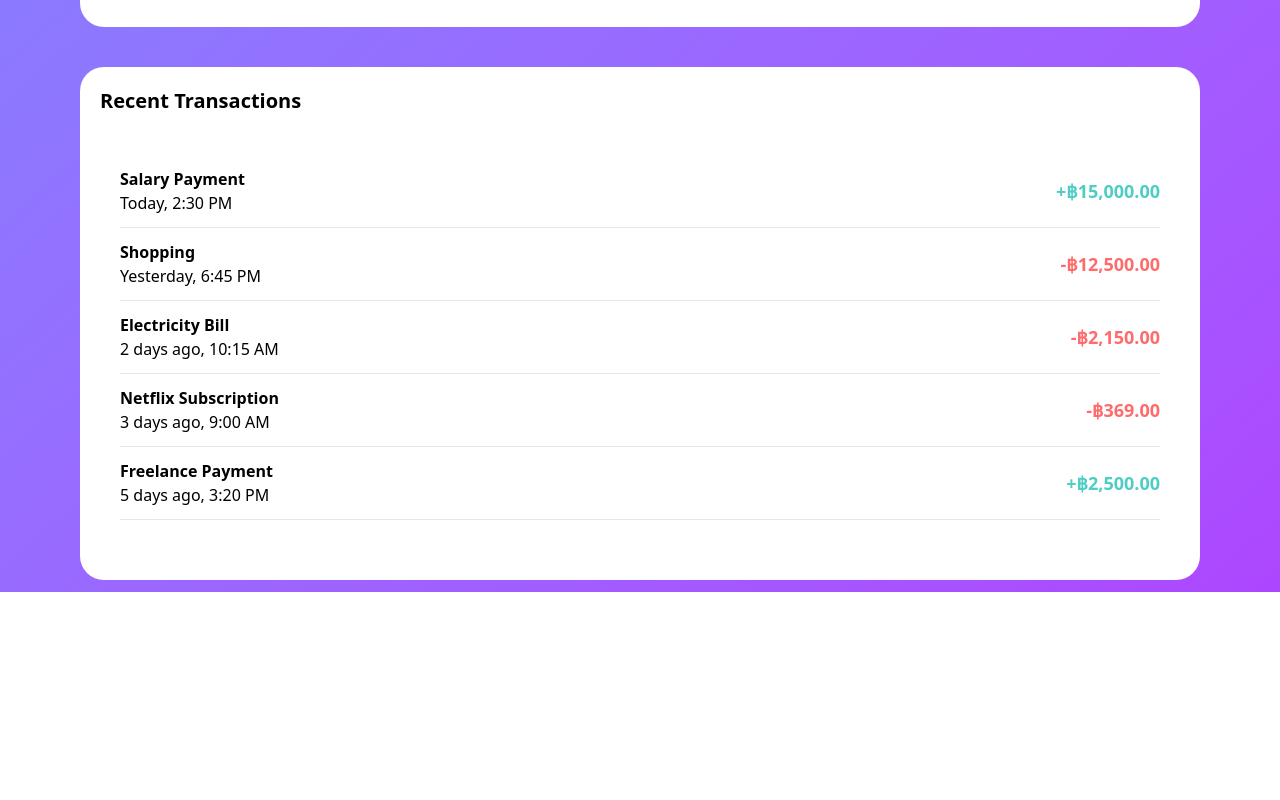
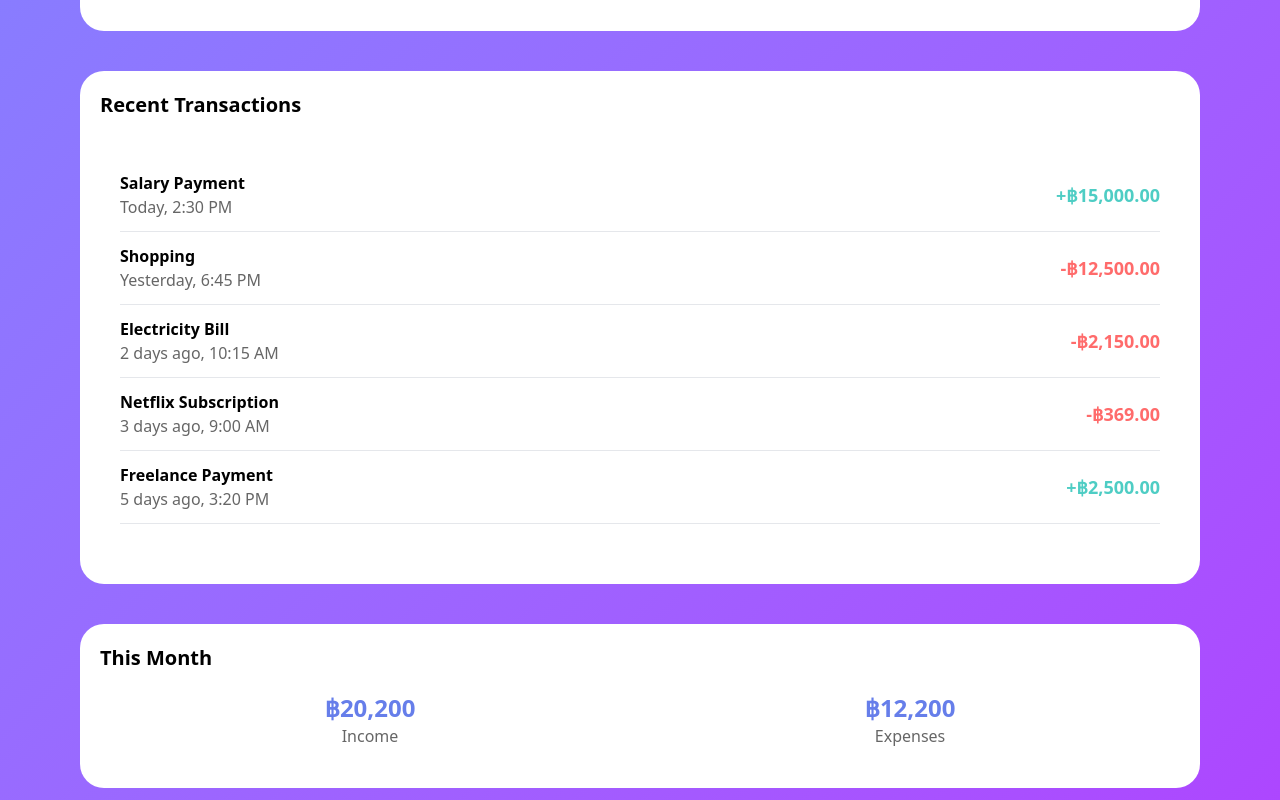
Before and after one commit to Jeanne-KK/Wallet-Web-App, a React (Vite) app in the folder frontend/: page / in a window 1280 px wide. Shown: the part 525-1325 px from the top of the page. Before the commit the page ends 1117 px from the top, so only its background shows below. Built offline with nearby package versions, Linux system fonts and the light colour scheme.

Commit message:
Built ui Monthly income and expenses

```diff
--- a/frontend/src/components/RecentTrans.tsx
+++ b/frontend/src/components/RecentTrans.tsx
@@ -9,7 +9,7 @@ const RecentTrans = () => {
                     <div className="flex justify-between items-center hover:translate-x-1 duration-300">
                         <div className="flex flex-col ">
                             <span className="font-bold">Salary Payment</span>
-                            <span>Today, 2:30 PM</span>
+                            <span className="text-[#666]">Today, 2:30 PM</span>
                         </div>
                         <div className="">
                             <span className="font-semibold text-[#4ecdc4] text-lg">+฿15,000.00</span>
@@ -20,7 +20,7 @@ const RecentTrans = () => {
                     <div className="flex justify-between items-center hover:translate-x-1 duration-300">
                         <div className="flex flex-col">
                         <span className="font-bold">Shopping</span>
-                        <span>Yesterday, 6:45 PM</span>
+                        <span className="text-[#666]">Yesterday, 6:45 PM</span>
                     </div>
                     <div className="">
                         <span className="font-semibold text-[#ff6b6b] text-lg">-฿12,500.00</span>
@@ -32,7 +32,7 @@ const RecentTrans = () => {
                     <div className="flex justify-between items-center hover:translate-x-1 duration-300">
                         <div className="flex flex-col">
                         <span className="font-bold">Electricity Bill</span>
-                        <span>2 days ago, 10:15 AM</span>
+                        <span className="text-[#666]">2 days ago, 10:15 AM</span>
                     </div>
                     <div className="">
                         <span className="font-semibold text-[#ff6b6b] text-lg">-฿2,150.00</span>
@@ -44,7 +44,7 @@ const RecentTrans = () => {
                     <div className="flex justify-between items-center hover:translate-x-1 duration-300">
                         <div className="flex flex-col">
                         <span className="font-bold">Netflix Subscription</span>
-                        <span>3 days ago, 9:00 AM</span>
+                        <span className="text-[#666]">3 days ago, 9:00 AM</span>
                     </div>
                     <div className="">
                         <span className="font-semibold text-[#ff6b6b] text-lg">-฿369.00</span>
@@ -56,7 +56,7 @@ const RecentTrans = () => {
                     <div className="flex justify-between items-center hover:translate-x-1 duration-300">
                         <div className="flex flex-col">
                             <span className="font-bold">Freelance Payment</span>
-                            <span>5 days ago, 3:20 PM</span>
+                            <span className="text-[#666]">5 days ago, 3:20 PM</span>
                         </div>
                         <div className="">
                             <span className="font-semibold text-[#4ecdc4] text-lg">+฿2,500.00</span>
--- /dev/null
+++ b/frontend/src/components/ThisMonth.tsx
@@ -0,0 +1,19 @@
+const ThisMonth = () => {
+    return (
+        <div className="bg-white p-5 rounded-3xl">
+            <span className="text-xl font-semibold">This Month</span>
+            <div className="grid grid-cols-2 my-5">
+                <div className="flex flex-col items-center">
+                    <span className="text-[#667eea] font-bold text-2xl">฿20,200</span>
+                    <span className="text-[#666]">Income</span>
+                </div>
+                <div className="flex flex-col items-center">
+                    <span className="text-[#667eea] font-bold text-2xl">฿12,200</span>
+                    <span className="text-[#666]">Expenses</span>
+                </div>
+            </div>
+        </div>
+    )
+}
+
+export default ThisMonth
--- a/frontend/src/components/TotalBalance.tsx
+++ b/frontend/src/components/TotalBalance.tsx
@@ -9,7 +9,7 @@ const TotalBalance = ({amount}: Total) => {
     return (
         <div className="flex flex-col bg-gradient-to-br from-indigo-400 to-purple-600 rounded-3xl p-5">
             <span className="text-white">Total Balance</span>
-            <span className="text-white text-3xl font-bold mt-2">฿{amount}</span>
+            <span className="text-white text-4xl font-bold mt-2">฿{amount}</span>
             <div className="flex gap-x-1 md:gap-x-5 mt-7 ">
                 <button className="text-white cursor-pointer px-3 py-2 md:px-4 md:py-1 bg-white/20 hover:bg-white/35 duration-300 rounded-3xl">Send Money</button>
                 <button className="text-white cursor-pointer px-5 py-2 md:px-4 md:py-1 bg-white/20 hover:bg-white/35 duration-300 rounded-3xl">Request</button>
--- a/frontend/src/pages/Home.tsx
+++ b/frontend/src/pages/Home.tsx
@@ -1,6 +1,7 @@
 import Navbar from "../components/Navbar"
 import QuickActions from "../components/QuickActions"
 import RecentTrans from "../components/RecentTrans"
+import ThisMonth from "../components/ThisMonth"
 import TotalBalance from "../components/TotalBalance"
 
 
@@ -13,6 +14,7 @@ const Home = () => {
                 <div><TotalBalance amount={"2,324.50"} /></div>
                 <div className=""><QuickActions /></div>
                 <div className=""><RecentTrans /></div>
+                <div className=""><ThisMonth /></div>
             </div>
 
         </div>
```
